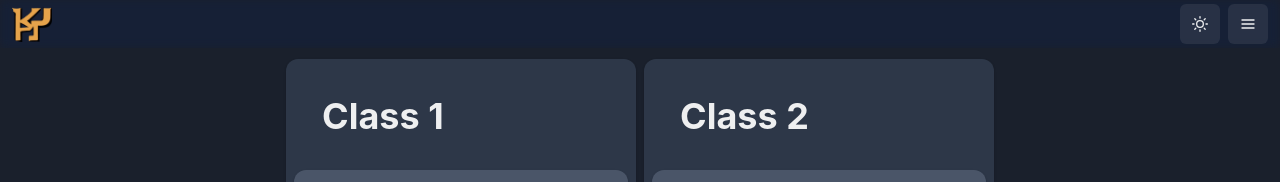
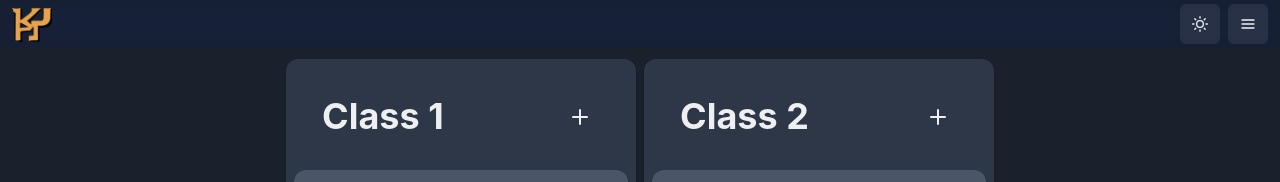
Before and after one commit to KronosPax/kronos-app, a Next.js app: page /TaskTracker in a window 1280 px wide. Shown: the top 182 px of the page. Built offline with nearby package versions, Linux system fonts and the light colour scheme; no server answers; sample sign-in values are in the browser's storage.

Commit message:
added tooltips, added icons

```diff
--- a/pages/TaskTracker.tsx
+++ b/pages/TaskTracker.tsx
@@ -10,13 +10,16 @@ import {
     AccordionButton,
     AccordionIcon,
     AccordionPanel,
-    Flex
+    Flex,
+    IconButton,
+    Tooltip
 } from "@chakra-ui/react";
 import FloatingNavbar from "../components/FloatingNavbar";
 import {User} from "../utils/types";
 import {useEffect} from "react";
 import {useSession} from "next-auth/react";
 import {useRouter} from "next/router";
+import {AddIcon, DeleteIcon} from "@chakra-ui/icons";
 
 const TaskTracker: NextPage = () => {
 
@@ -76,8 +79,16 @@ const TaskTracker: NextPage = () => {
     console.log(session?.user?.email)
 
     useEffect(() => {
-        if (status === "unauthenticated") router.replace("/");
-    }, [status]);
+        if (status === "unauthenticated") router.replace("/")
+    }, [status])
+
+    function handleAddTask() {
+        //addTask endpoint
+    }
+
+    function handleDeleteTask() {
+        //deleteTask endpoint
+    }
 
     if (status === "authenticated") {
         return (
@@ -89,7 +100,12 @@ const TaskTracker: NextPage = () => {
                             <Card key={classObject._id} width={'350px'} p={2} m={1} size={"lg"}
                                   bg={colorMode === "light" ? "gray.200" : "gray.700"}>
                                 <CardHeader>
-                                    <Heading>{classObject.className}</Heading>
+                                    <Flex justifyContent="space-between" alignItems="center">
+                                        <Heading>{classObject.className}</Heading>
+                                        <Tooltip label="Add Task" aria-label="A tooltip">
+                                            <IconButton onClick={handleAddTask} bg="transparent" aria-label="Add Task" icon={<AddIcon />} />
+                                        </Tooltip>
+                                    </Flex>
                                 </CardHeader>
                                 {classObject.tasks.map((task) => (
                                     <Card key={task._id} my={1} size={"lg"}
@@ -106,7 +122,14 @@ const TaskTracker: NextPage = () => {
                                                     <AccordionIcon style={{position: 'relative', top: '-10px'}}/>
                                                 </AccordionButton>
                                                 <AccordionPanel>
-                                                    {task.desc}
+                                                    <Flex justifyContent="space-between" alignItems="center">
+                                                        <Box as="span" flex='1' textAlign='left' maxW={'85%'}>
+                                                        {task.desc}
+                                                        </Box>
+                                                        <Tooltip label="Delete Task" aria-label="A tooltip">
+                                                            <IconButton  onClick={handleDeleteTask} bg="transparent" aria-label="Add Task" icon={<DeleteIcon />} />
+                                                        </Tooltip>
+                                                    </Flex>
                                                 </AccordionPanel>
                                             </AccordionItem>
                                         </Accordion>
```
